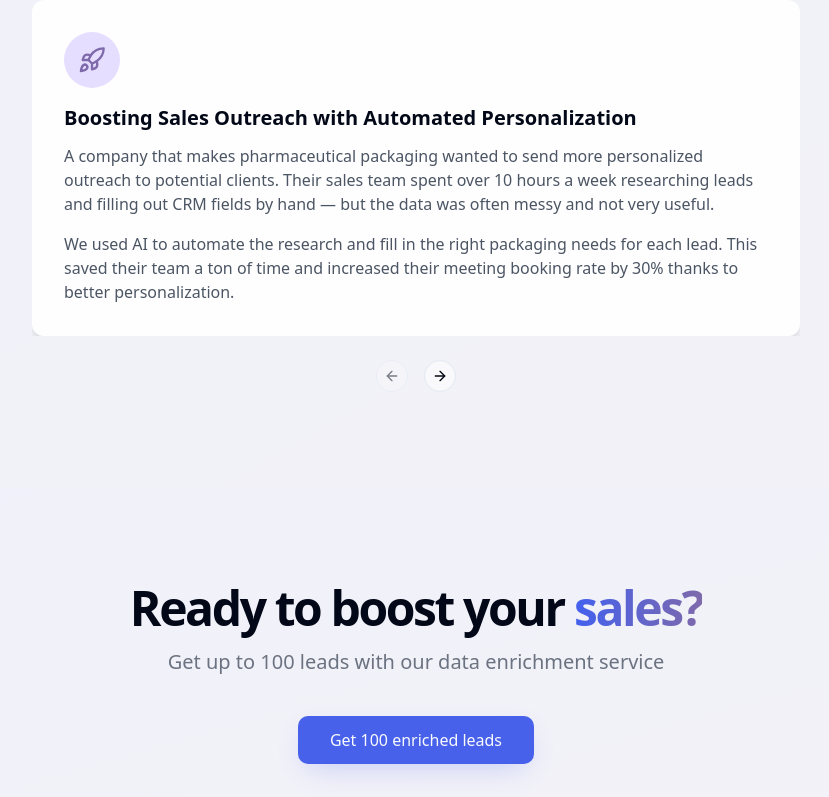
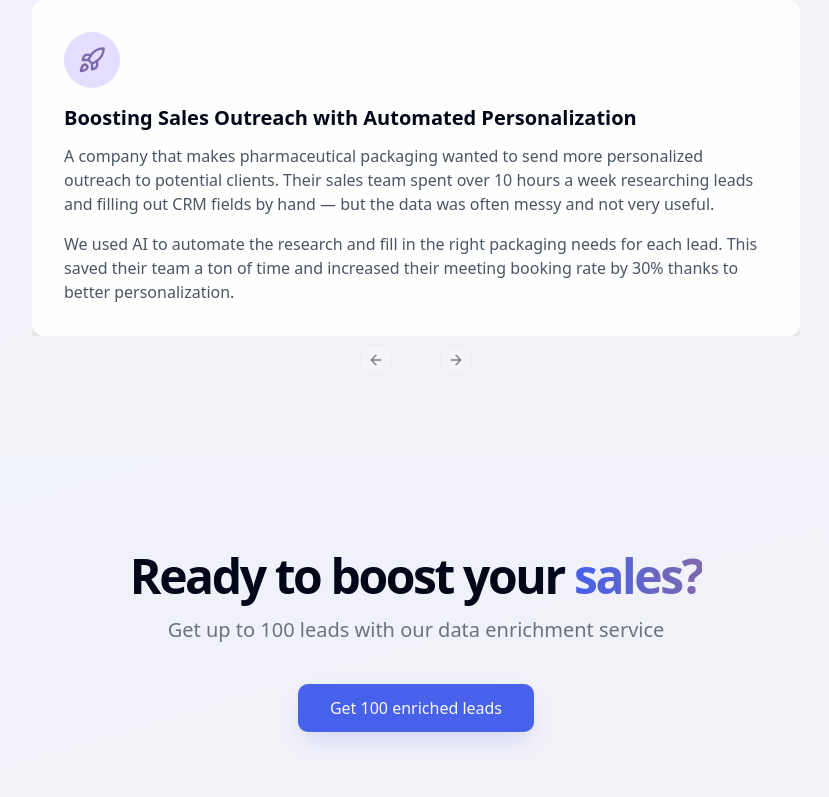
Before and after one commit to Gev1401/veyalab-website, a React (Vite) app: page / in a window 1280 px wide. Shown: the part 2093-2890 px from the top of the page, without its empty margins (224-1053 px from the left). Built offline with nearby package versions, Linux system fonts and the light colour scheme.

Commit message:
new carousel

```diff
--- a/src/components/CustomerStories.tsx
+++ b/src/components/CustomerStories.tsx
@@ -1,5 +1,4 @@
-
-import React from "react";
+import React, { useState } from "react";
 import { Card, CardContent } from "@/components/ui/card";
 import { Rocket, Users, Database } from "lucide-react";
 import {
@@ -38,6 +37,21 @@ const CustomerStories = () => {
     },
   ];
 
+  // State to manage the current index of the carousel
+  const [currentIndex, setCurrentIndex] = useState(0);
+
+  // Function to handle next item
+  const handleNext = () => {
+    setCurrentIndex((prevIndex) => (prevIndex + 1) % stories.length); // Loop back to the first item when we reach the end
+  };
+
+  // Function to handle previous item
+  const handlePrevious = () => {
+    setCurrentIndex(
+      (prevIndex) => (prevIndex - 1 + stories.length) % stories.length // Loop back to the last item when we reach the start
+    );
+  };
+
   return (
     <section id="customer-stories" className="w-full py-12 md:py-24 bg-gradient-to-br from-brand-blue/5 to-brand-purple/5">
       <div className="container px-4 md:px-6">
@@ -53,7 +67,10 @@ const CustomerStories = () => {
         <Carousel className="w-full max-w-3xl mx-auto">
           <CarouselContent>
             {stories.map((story, index) => (
-              <CarouselItem key={index} className="md:basis-full">
+              <CarouselItem
+                key={index}
+                className={`md:basis-full ${index === currentIndex ? "block" : "hidden"}`} // Only display the current item
+              >
                 <Card className="bg-white/90 backdrop-blur-sm border-0 shadow-lg rounded-xl overflow-hidden h-full">
                   <CardContent className="p-6 md:p-8">
                     <div className="w-14 h-14 rounded-full bg-brand-light flex items-center justify-center mb-4">
@@ -71,8 +88,12 @@ const CustomerStories = () => {
             ))}
           </CarouselContent>
           <div className="flex justify-center gap-4 mt-6">
-            <CarouselPrevious className="relative static transform-none left-0" />
-            <CarouselNext className="relative static transform-none right-0" />
+            <button onClick={handlePrevious} className="relative static transform-none left-0">
+              <CarouselPrevious />
+            </button>
+            <button onClick={handleNext} className="relative static transform-none right-0">
+              <CarouselNext />
+            </button>
           </div>
         </Carousel>
       </div>
```
